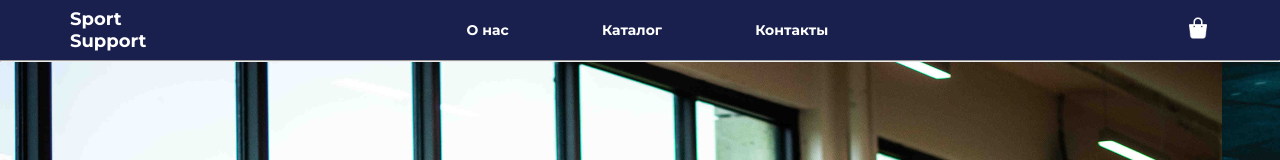
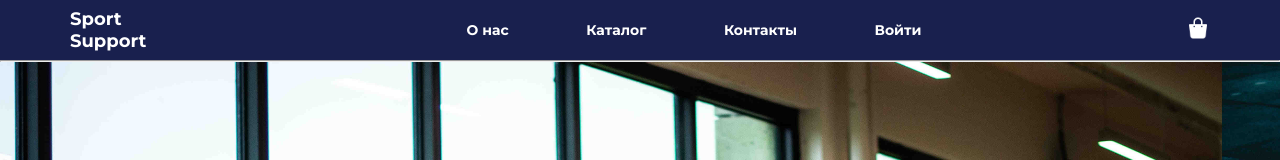
Before and after one commit to Somanimus/shopping-sports, a Next.js app: page / in a window 1280 px wide. Shown: the top 160 px of the page. Built offline with nearby package versions, Linux system fonts and the light colour scheme; no server answers.

Commit message:
link overhaul

```diff
--- a/components/Navbar/Navbar.jsx
+++ b/components/Navbar/Navbar.jsx
@@ -65,7 +65,7 @@ const Navbar = () => {
                         </>
   :                      <li>
                             <Link href="/login">
-                                <a ></a>
+                            <a >Войти</a>
                             </Link>
                         </li>
 
```
